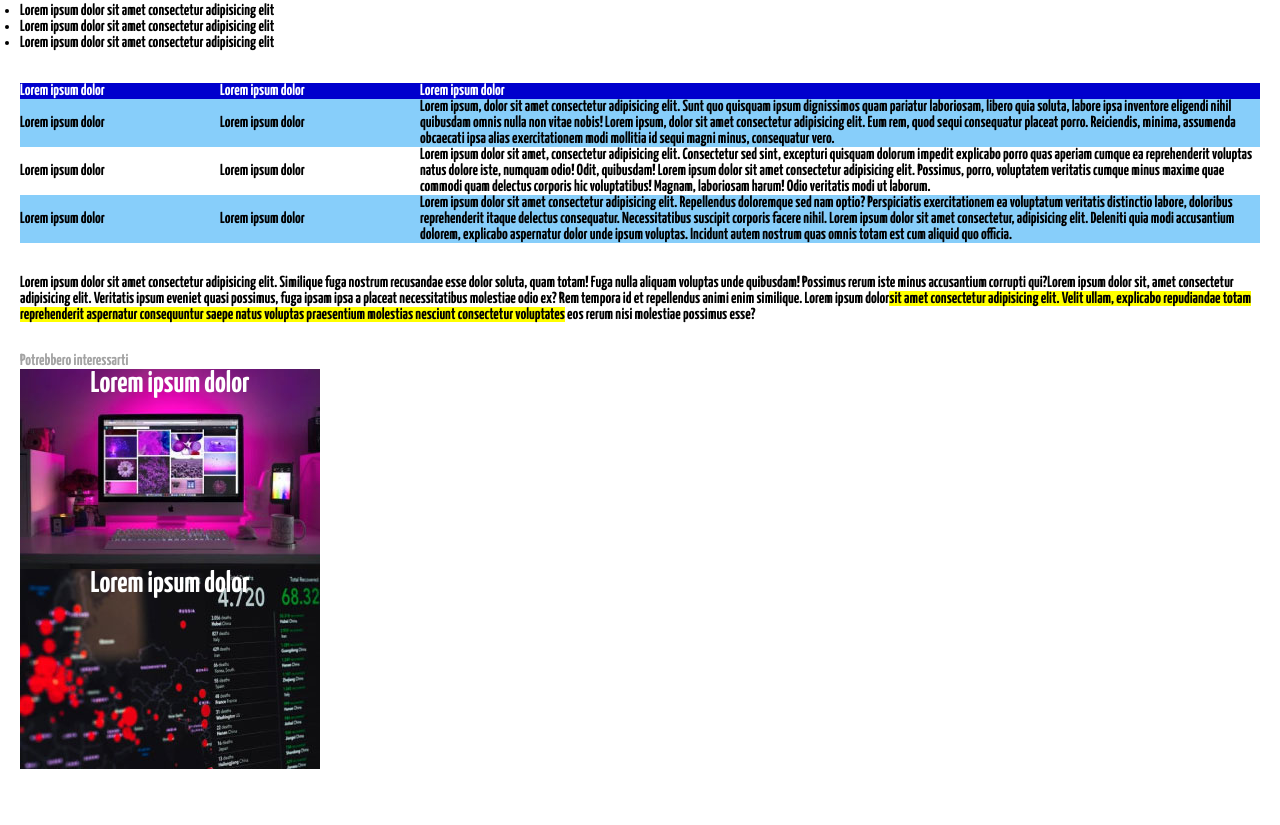
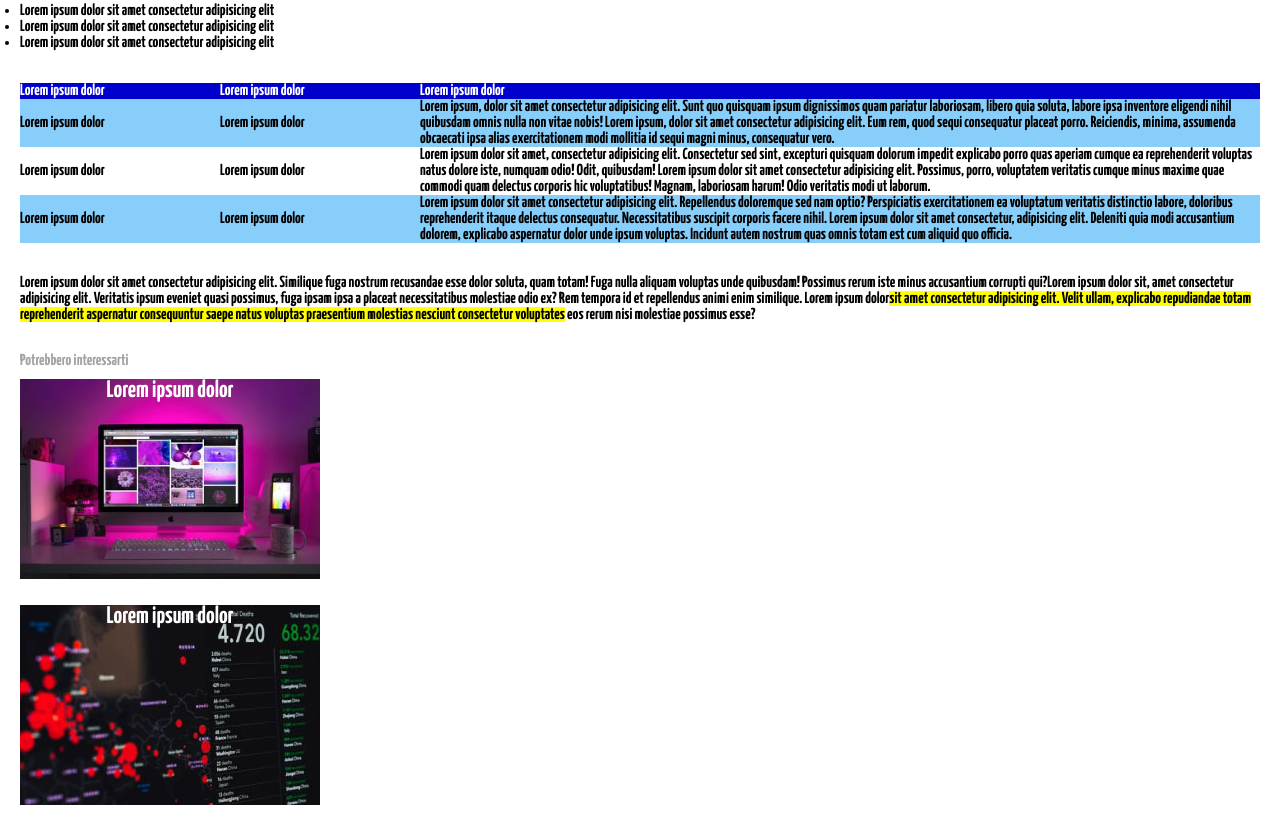
Before and after one commit to cif95/html-css-booleaner, a plain HTML site: page index.html in a window 1280 px wide. Shown: the part 735-1560 px from the top of the page. Before the commit the page ends 1524 px from the top, so only its background shows below. Drawn offline with Linux system fonts and the light colour scheme; a web font is replaced by a local one.

Commit message:
footer img and css corrections

```diff
--- a/css/style.css
+++ b/css/style.css
@@ -56,6 +56,14 @@ table{
 	background-color: lightskyblue;
 }
 
+.footerimg{
+	width:300px;
+	height:200px;
+	color:white;
+	text-align: center;
+	margin-top: 10px;
+}
+
 #patternbg{
 	background:url(../img/pattern.png), rgb(77, 132, 250);
 	position:relative;
@@ -71,24 +79,12 @@ bottom:0;
 padding:10px;
 }
 
-.footerimg{
-	width:300px;
-	height:200px;
-	color:white;
-	font-size:30px;
-	text-align: center;
-}
-
 
 #monitor{
 	background-image:url(../img/monitor.jpg);
-	width:300px;
-	height:200px;
-	color:white;
 }
 
 
 #grafico{
 	background-image: url(../img/graph.jpg);
-
 }
--- a/index.html
+++ b/index.html
@@ -122,10 +122,11 @@
 	<footer>
 		<h4 class="greytext">Potrebbero interessarti</h4>
 		<div id="monitor" class="footerimg">
-			<h4>Lorem ipsum dolor</h4>
+			<h2>Lorem ipsum dolor</h2>
 		</div>
+		<br>
 		<div id="grafico" class="footerimg">
-         <h4>Lorem ipsum dolor</h4>
+         <h2>Lorem ipsum dolor</h2>
 		</div>
 	</footer>
 </body>
```
